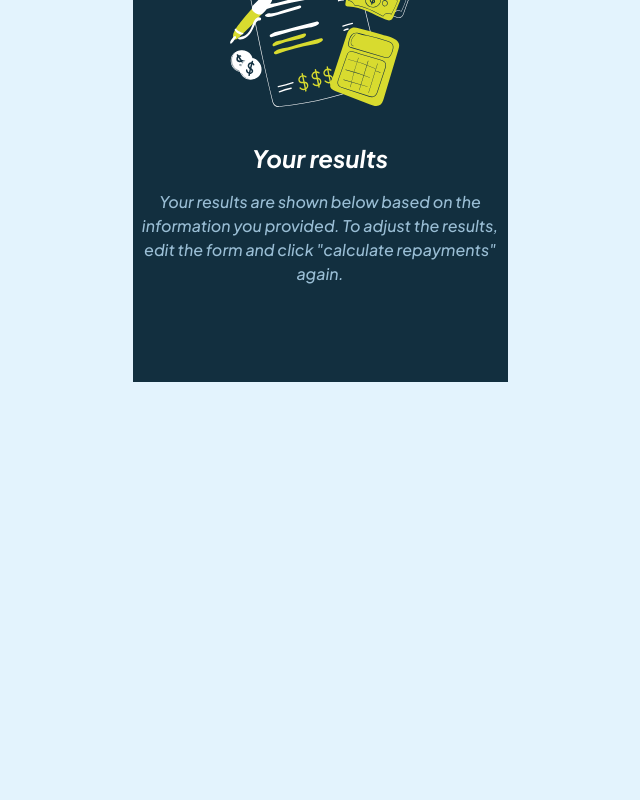
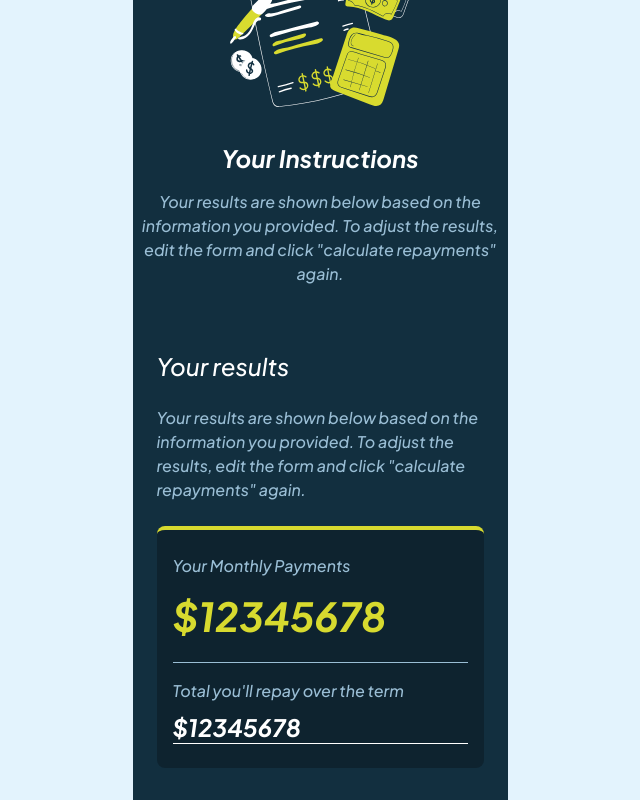
Before and after one commit to FelipeCastro-js/HipoSmart, a React (Vite) app: page / in a window 1280 px wide. Shown: the part 774-1574 px from the top of the page, without its empty margins (320-960 px from the left). Before the commit the page ends 1156 px from the top, so only its background shows below. Built offline with nearby package versions, Linux system fonts and the light colour scheme.

Commit message:
feat: add design for component payments and instructions

```diff
--- a/src/components/Instructions.tsx
+++ b/src/components/Instructions.tsx
@@ -10,7 +10,7 @@
         src="/assets/images/illustration-empty.svg"
         alt="illustration empty"
       />
-      <h2 className="text-2xl font-bold mb-4">Your results</h2>
+      <h2 className="text-2xl font-bold mb-4">Your Instructions</h2>
       <p className="text-Slate-300">
         Your results are shown below based on the information you provided. To
         adjust the results, edit the form and click "calculate repayments"
--- /dev/null
+++ b/src/components/Payments.tsx
@@ -0,0 +1,18 @@
+interface Props {
+  styles?: string;
+}
+
+export const Payments = ({ styles = "" }: Props) => {
+  return (
+    <div
+      className={`${styles} bg-black/25 border-t-4 border-Lime rounded-lg py-6 px-4`}
+    >
+      <h3 className="text-Slate-300 mb-2">Your Monthly Payments</h3>
+      <p className="text-Lime text-[40px] font-bold mb-4">$12345678</p>
+      <hr className="text-Slate-300 mb-4" />
+      <h3 className="text-Slate-300 mb-2">Total you'll repay over the term</h3>
+      <p className="text-2xl font-bold">$12345678</p>
+      <hr />
+    </div>
+  );
+};
--- a/src/components/Results.tsx
+++ b/src/components/Results.tsx
@@ -1,11 +1,18 @@
+import { Payments } from "../components";
 interface Props {
   styles?: string;
 }
 
 export const Results = ({ styles = "" }: Props) => {
   return (
-    <div
-      className={`${styles} bg-Slate-900 text-white py-8 px6 text-center`}
-    ></div>
+    <div className={`${styles} bg-Slate-900 text-white py-8 px-6 `}>
+      <h2 className="text-2xl mb-6">Your results</h2>
+      <p className="text-Slate-300 mb-6">
+        Your results are shown below based on the information you provided. To
+        adjust the results, edit the form and click "calculate repayments"
+        again.
+      </p>
+      <Payments />
+    </div>
   );
 };
--- a/src/components/index.ts
+++ b/src/components/index.ts
@@ -4,5 +4,6 @@
 export { Form } from "./Form";
 export { Input } from "./Input";
 export { Instructions } from "./Instructions";
+export { Payments } from "./Payments";
 export { Radio } from "./Radio";
 export { Results } from "./Results";
```
